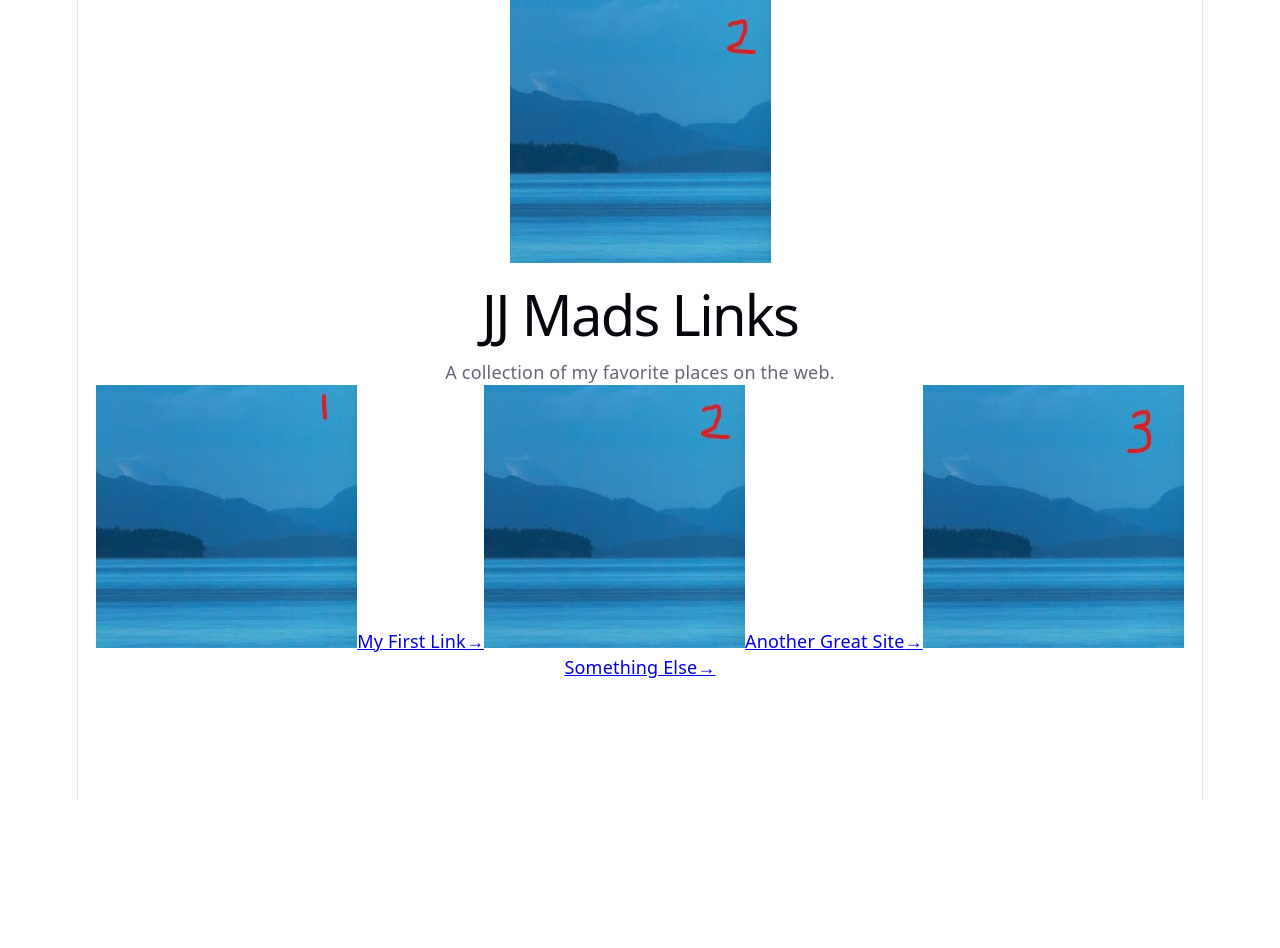
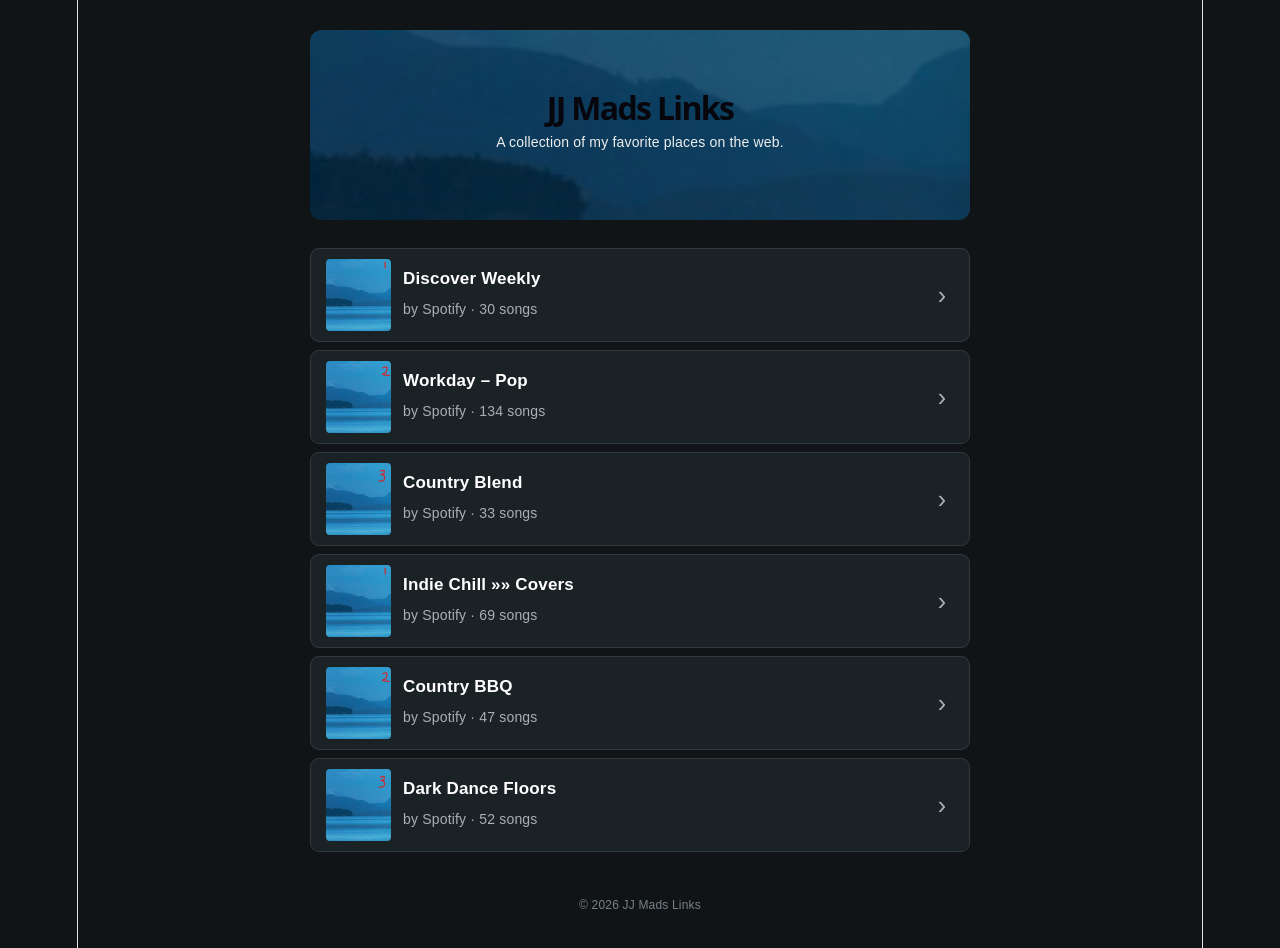
Before and after one commit to sushiapps/jjLinks, a React (Vite) app in the folder jjLinks/: page / in a window 1280 px wide. Shown: the top 948 px of the page. Before the commit the page ends 800 px from the top, so only its background shows below. Built offline with nearby package versions, Linux system fonts and the light colour scheme.

Commit message:
updated to spotify-type look

```diff
--- a/jjLinks/src/App.css
+++ b/jjLinks/src/App.css
@@ -1,36 +1,47 @@
-@media (min-width: 768px) {
-  .page {
-    max-width: 700px;
-  }
 
-  .link-image {
-    width: 70px;
-    height: 100px;
-  }
+/* Global Styles */
 
-  .link-item {
-    min-height: 115px;
-  }
+* {
+  box-sizing: border-box;
 }
+
+body {
+  margin: 0;
+  padding: 0;
+  font-family: Arial, Helvetica, sans-serif;
+  background: #101416;
+  color: #ffffff;
+}
+
+
+/* Main Page */
 
 .page {
   width: 100%;
-  max-width: 600px;
+  max-width: 650px;
   margin: 0 auto;
   padding: 20px 16px;
 }
+
+
+/* Banner */
+
 .banner {
   position: relative;
-  height: 260px;
+  height: 150px;
+  margin-bottom: 22px;
   overflow: hidden;
-  border-radius: 16px;
+  border-radius: 12px;
+  background: #252b30;
 }
 
 .banner-image {
+  display: block;
   width: 100%;
   height: 100%;
   object-fit: cover;
 }
+
 .banner-overlay {
   position: absolute;
   inset: 0;
@@ -38,67 +49,179 @@
   flex-direction: column;
   justify-content: center;
   align-items: center;
-  padding: 20px;
+  padding: 15px;
   text-align: center;
   color: white;
-  background: rgba(0, 0, 0, 0.3);
+  background: rgba(0, 0, 0, 0.40);
 }
 
-.banner-content {
-  padding: 25px 20px;
+.banner-overlay h1 {
+  margin: 0 0 8px;
+  font-size: 28px;
+  font-weight: 700;
 }
 
-.banner h1 {
-  margin: 0 0 8px;
+.banner-overlay p {
+  margin: 0;
+  font-size: 14px;
+  color: #eeeeee;
 }
 
-.banner p {
-  margin: 0;
-  color: #666;
-}
 
+/* Link List */
 
 .link-list {
   display: flex;
   flex-direction: column;
-  gap: 10px;
+  gap: 8px;
   width: 100%;
 }
 
+
+/* Individual Link Card */
+
 .link-item {
-  display: flex;
+  display: grid;
+
+  /* Fixed image column, flexible text, fixed arrow */
+  grid-template-columns: 56px minmax(0, 1fr) 20px;
+
   align-items: center;
-  gap: 14px;
-  min-height: 90px;
-  padding: 8px 14px;
-  background: white;
-  border-radius: 12px;
+  column-gap: 12px;
+
+  width: 100%;
+  min-height: 82px;
+  padding: 8px 12px;
+
+  background: #1b2226;
+  border: 1px solid #30383d;
+  border-radius: 9px;
+
   text-decoration: none;
-  color: #222;
-  box-shadow: 0 2px 8px rgba(0, 0, 0, 0.08);
-  transition: transform 0.2s, box-shadow 0.2s;
+  color: #ffffff;
+
+  transition:
+    background 0.2s ease,
+    transform 0.2s ease,
+    box-shadow 0.2s ease;
 }
 
 
+/* Card Hover */
+
 .link-item:hover {
+  background: #283238;
   transform: translateY(-2px);
-  box-shadow: 0 5px 14px rgba(0, 0, 0, 0.12);
+  box-shadow: 0 4px 12px rgba(0, 0, 0, 0.25);
 }
 
+
+/* Card Image */
+
 .link-image {
-  width: 55px;
-  height: 80px;
+  display: block;
+  width: 56px;
+  height: 66px;
   object-fit: cover;
-  border-radius: 6px;
+  border-radius: 4px;
   flex-shrink: 0;
 }
 
-.link-title {
-  flex: 1;
-  font-size: 1.1rem;
-  font-weight: bold;
+
+/* Title and Subtitle Container */
+
+.link-info {
+  display: flex;
+  flex-direction: column;
+  justify-content: center;
+  min-width: 0;
+  gap: 5px;
+  text-align: left;
 }
 
+
+/* Link Title */
+
+.link-title {
+  font-size: 16px;
+  font-weight: 600;
+  line-height: 1.3;
+
+  white-space: nowrap;
+  overflow: hidden;
+  text-overflow: ellipsis;
+}
+
+
+/* Link Subtitle */
+
+.link-subtitle {
+  font-size: 13px;
+  font-weight: 400;
+  color: #a7b0b5;
+
+  white-space: nowrap;
+  overflow: hidden;
+  text-overflow: ellipsis;
+}
+
+
+/* Navigation Arrow */
+
 .arrow {
-  font-size: 1.5rem;
+  display: flex;
+  align-items: center;
+  justify-content: center;
+  font-size: 25px;
+  color: #a7b0b5;
 }
+
+
+/* Footer */
+
+.footer {
+  margin-top: 25px;
+  padding: 15px 0;
+  text-align: center;
+  font-size: 12px;
+  color: #778187;
+}
+
+
+/* Desktop Adjustments */
+
+@media (min-width: 768px) {
+
+  .page {
+    max-width: 700px;
+    padding: 30px 20px;
+  }
+
+  .banner {
+    height: 190px;
+    margin-bottom: 28px;
+  }
+
+  .banner-overlay h1 {
+    font-size: 32px;
+  }
+
+  .link-item {
+    grid-template-columns: 65px minmax(0, 1fr) 24px;
+    min-height: 92px;
+    padding: 10px 15px;
+  }
+
+  .link-image {
+    width: 65px;
+    height: 72px;
+  }
+
+  .link-title {
+    font-size: 17px;
+  }
+
+  .link-subtitle {
+    font-size: 14px;
+  }
+}
--- a/jjLinks/src/App.jsx
+++ b/jjLinks/src/App.jsx
@@ -1,17 +1,42 @@
+
+import "./App.css";
+
+// List of website links
 const links = [
   {
-    title: "My First Link",
-    url: "https://example.com",
+    title: "Discover Weekly",
+    subtitle: "by Spotify · 30 songs",
+    url: "https://www.spotify.com",
     image: "/images/page1.jpg",
   },
   {
-    title: "Another Great Site",
-    url: "https://example.com",
+    title: "Workday – Pop",
+    subtitle: "by Spotify · 134 songs",
+    url: "https://www.spotify.com",
     image: "/images/page2.jpg",
   },
   {
-    title: "Something Else",
-    url: "https://example.com",
+    title: "Country Blend",
+    subtitle: "by Spotify · 33 songs",
+    url: "https://www.spotify.com",
+    image: "/images/page3.jpg",
+  },
+  {
+    title: "Indie Chill »» Covers",
+    subtitle: "by Spotify · 69 songs",
+    url: "https://www.spotify.com",
+    image: "/images/page1.jpg",
+  },
+  {
+    title: "Country BBQ",
+    subtitle: "by Spotify · 47 songs",
+    url: "https://www.spotify.com",
+    image: "/images/page2.jpg",
+  },
+  {
+    title: "Dark Dance Floors",
+    subtitle: "by Spotify · 52 songs",
+    url: "https://www.spotify.com",
     image: "/images/page3.jpg",
   },
 ];
@@ -19,19 +44,24 @@ const links = [
 function App() {
   return (
     <div className="page">
+
+      {/* Banner */}
       <header className="banner">
         <img
           src="/images/banner.jpg"
-          alt="JJ Mads Links"
+          alt=""
           className="banner-image"
-       />
+        />
+
         <div className="banner-overlay">
           <h1>JJ Mads Links</h1>
           <p>A collection of my favorite places on the web.</p>
         </div>
       </header>
 
+      {/* Link List */}
       <main className="link-list">
+
         {links.map((link) => (
           <a
             key={link.title}
@@ -40,14 +70,37 @@ function App() {
             target="_blank"
             rel="noopener noreferrer"
           >
-            <img src={link.image} alt="" className="link-image" />
+            {/* Thumbnail */}
+            <img
+              src={link.image}
+              alt=""
+              className="link-image"
+            />
 
-            <span className="link-title">{link.title}</span>
+            {/* Title and Subtitle */}
+            <div className="link-info">
+              <span className="link-title">
+                {link.title}
+              </span>
 
-            <span className="arrow">→</span>
+              <span className="link-subtitle">
+                {link.subtitle}
+              </span>
+            </div>
+
+            {/* Navigation Arrow */}
+            <span className="arrow">›</span>
+
           </a>
         ))}
+
       </main>
+
+      {/* Footer */}
+      <footer className="footer">
+        © {new Date().getFullYear()} JJ Mads Links
+      </footer>
+
     </div>
   );
 }
```
